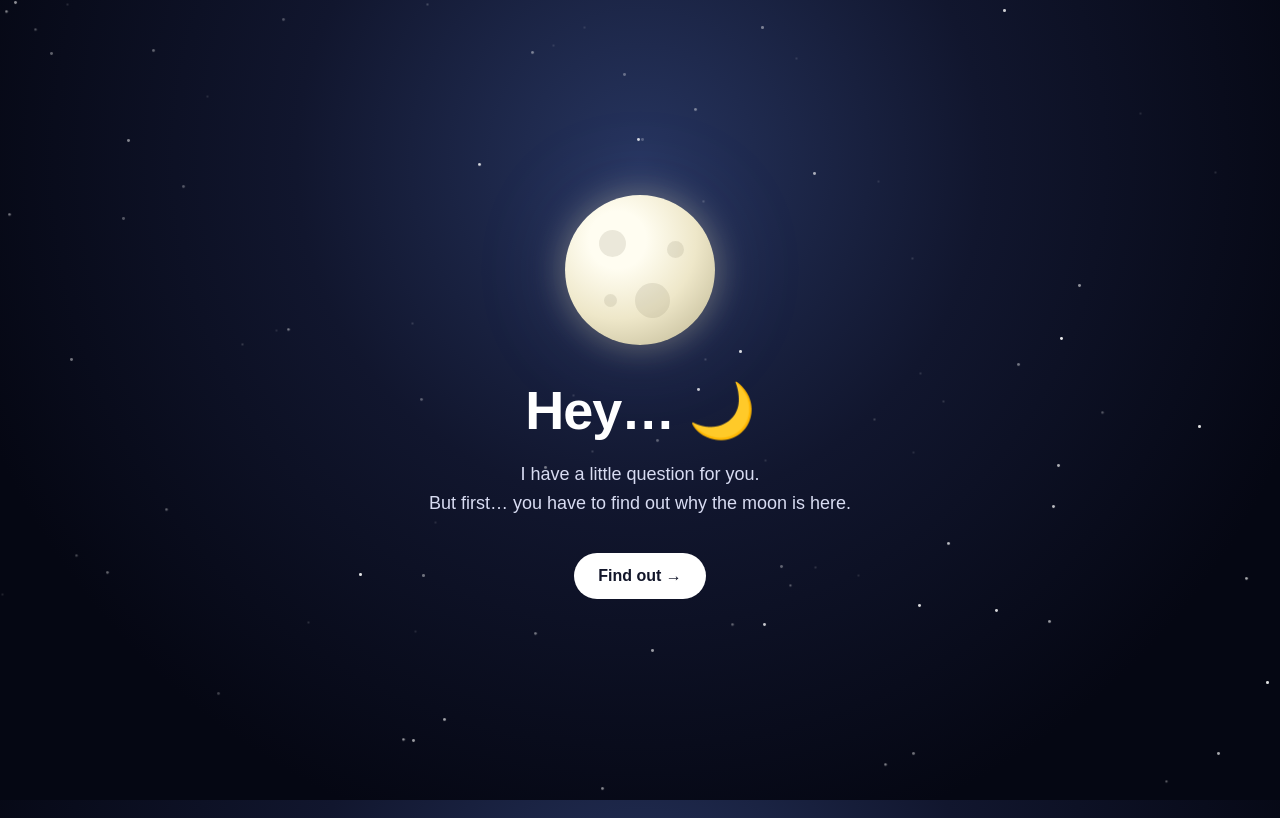
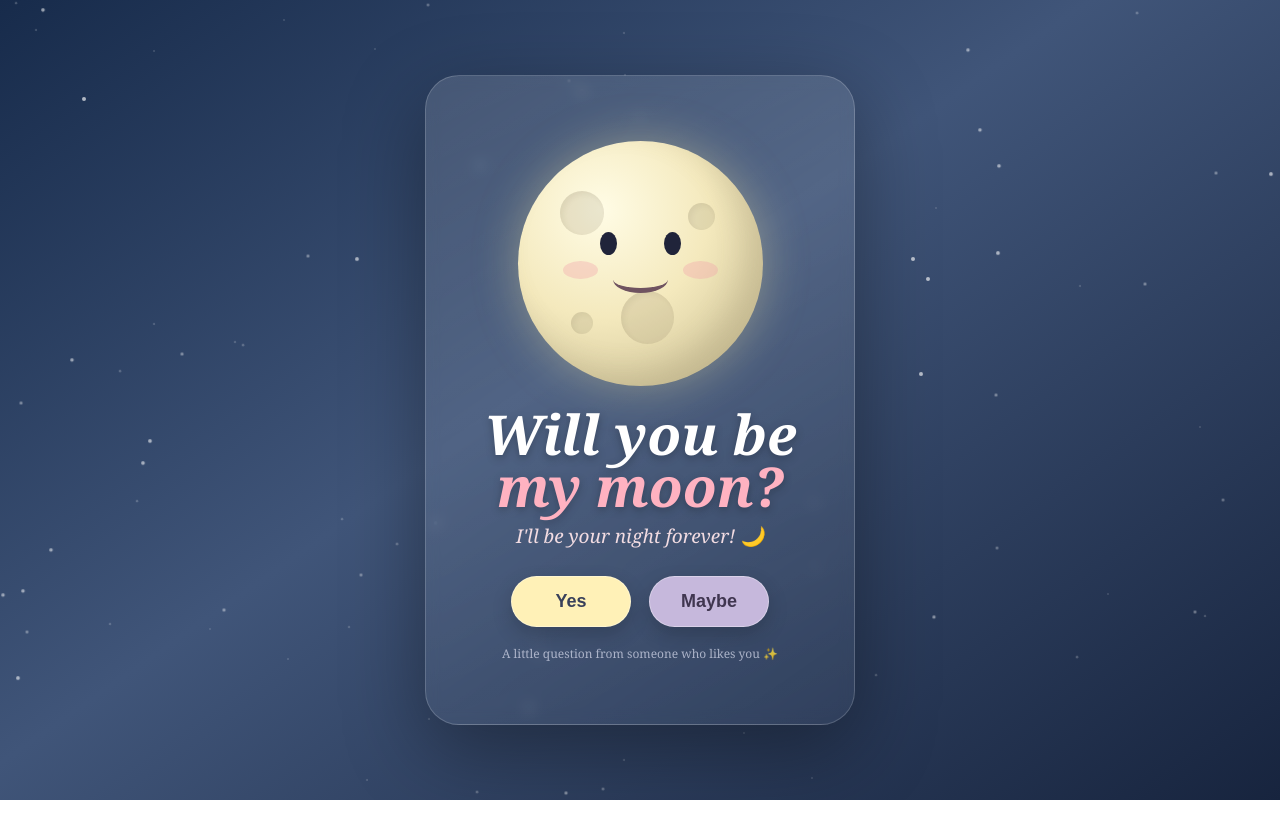
Before and after one commit to Akshad12/Moon_proposal, a plain HTML site: page index.html in a window 1280 px wide. Drawn offline with Linux system fonts and the light colour scheme.

Commit message:
Add files via upload

```diff
--- a/index.html
+++ b/index.html
@@ -2,117 +2,152 @@
 <html lang="en">
 <head>
 <meta charset="UTF-8">
-<meta name="viewport" content="width=device-width, initial-scale=1.0">
-<title>A Little Question 🌙</title>
+<meta name="viewport" content="width=device-width,initial-scale=1.0">
+<title>Will You Be My Moon? 🌙</title>
 <style>
 *{box-sizing:border-box}
-html,body{margin:0;min-height:100%;font-family:Arial,sans-serif;color:#fff;overflow:hidden}
+html,body{margin:0;width:100%;height:100%;overflow:hidden}
 body{
-  background:radial-gradient(circle at 50% 20%,#26345e 0,#11162e 38%,#050713 78%);
+  font-family:Georgia,"Trebuchet MS",sans-serif;
+  background:linear-gradient(145deg,#172b4b,#405579 45%,#17243e);
+  color:#fff;
 }
-#stars{position:fixed;inset:0;overflow:hidden;pointer-events:none}
-.star{
-  position:absolute;width:3px;height:3px;background:#fff;border-radius:50%;
-  opacity:.7;animation:twinkle 2.5s infinite ease-in-out;
+#stars{position:fixed;inset:0;overflow:hidden}
+.star{position:absolute;width:4px;height:4px;border-radius:50%;background:#fff;opacity:.65;animation:twinkle 2s ease-in-out infinite}
+@keyframes twinkle{50%{opacity:.15;transform:scale(.5)}}
+
+.wrap{height:100%;display:flex;align-items:center;justify-content:center;padding:18px}
+.card{
+  width:min(430px,94vw); min-height:650px; max-height:94vh;
+  padding:28px 22px 25px; text-align:center; position:relative;
+  border-radius:34px;
+  background:linear-gradient(160deg,rgba(255,255,255,.13),rgba(255,255,255,.04));
+  border:1px solid rgba(255,255,255,.18);
+  box-shadow:0 25px 80px rgba(0,0,0,.35);
+  backdrop-filter:blur(7px);
+  display:flex;flex-direction:column;align-items:center;justify-content:center;
 }
-@keyframes twinkle{50%{opacity:.15;transform:scale(.65)}}
-.screen{
-  position:absolute;inset:0;display:flex;align-items:center;justify-content:center;
-  padding:24px;opacity:0;pointer-events:none;transform:translateY(18px);
-  transition:opacity .7s ease,transform .7s ease;
+.moon{
+  width:245px;height:245px;border-radius:50%;position:relative;
+  margin-bottom:22px;
+  background:radial-gradient(circle at 34% 28%,#fffce5 0,#f4e9bd 45%,#c5b98e 100%);
+  box-shadow:inset -18px -15px 28px rgba(115,105,80,.18),0 0 45px rgba(255,240,170,.35);
+  transition:.55s cubic-bezier(.2,.8,.2,1);
 }
-.screen.active{opacity:1;pointer-events:auto;transform:translateY(0)}
-.card{text-align:center;max-width:560px;width:100%}
-.moon{
-  width:150px;height:150px;margin:0 auto 34px;border-radius:50%;
-  background:radial-gradient(circle at 35% 30%,#fffdf1 0 20%,#eee7c9 55%,#b9b18d 100%);
-  box-shadow:0 0 35px rgba(255,245,190,.35),0 0 100px rgba(130,150,255,.16);
-  position:relative;
+.crater{position:absolute;border-radius:50%;background:rgba(117,105,78,.15);box-shadow:inset 3px 3px 5px rgba(100,90,65,.08)}
+.c1{width:44px;height:44px;left:42px;top:50px}.c2{width:27px;height:27px;right:48px;top:62px}
+.c3{width:53px;height:53px;left:103px;bottom:42px}.c4{width:22px;height:22px;left:53px;bottom:52px}
+.eye{position:absolute;width:17px;height:23px;border-radius:50%;background:#20243a;top:91px;transition:.35s}
+.eye.left{left:82px}.eye.right{right:82px}
+.mouth{position:absolute;width:55px;height:27px;border-bottom:5px solid #6f5360;border-radius:0 0 50% 50%;left:95px;top:125px;transition:.35s}
+.blush{position:absolute;width:35px;height:18px;border-radius:50%;background:#ef9fa9;opacity:.35;top:120px;transition:.35s}
+.blush.left{left:45px}.blush.right{right:45px}
+
+.moon.happy{transform:scale(1.04);box-shadow:inset -18px -15px 28px rgba(115,105,80,.14),0 0 75px rgba(255,239,165,.65)}
+.moon.happy .eye{height:10px;top:99px;border-radius:50% 50% 0 0;background:transparent;border-top:5px solid #20243a}
+.moon.happy .mouth{height:42px;top:112px;border-bottom:0;border-top:0;background:#6f5360;border-radius:0 0 50px 50px}
+.moon.joy{animation:joy 1.1s ease-in-out infinite alternate}
+@keyframes joy{to{transform:scale(1.1) rotate(2deg);filter:brightness(1.08)}}
+.moon.joy .mouth{width:72px;height:50px;left:87px;background:#7d5160}
+.moon.joy:after{content:"✨";position:absolute;font-size:40px;right:-28px;top:5px;animation:spin 1.3s linear infinite}
+@keyframes spin{to{transform:rotate(360deg)}}
+
+h1{font-size:clamp(36px,10vw,55px);line-height:.95;margin:0 0 12px;font-style:italic;font-weight:700;text-shadow:0 3px 8px rgba(0,0,0,.25)}
+.pink{color:#ffb2c1}
+.sub{font-size:19px;color:#f2dce2;margin:0 0 26px;line-height:1.35;font-style:italic}
+.buttons{display:flex;gap:18px;justify-content:center}
+button{
+  min-width:120px;padding:14px 26px;border-radius:999px;border:1px solid rgba(255,255,255,.35);
+  font-size:18px;font-weight:bold;cursor:pointer;transition:.25s;
+  box-shadow:0 8px 20px rgba(0,0,0,.18)
 }
-.crater{position:absolute;border-radius:50%;background:rgba(130,125,100,.16)}
-.c1{width:27px;height:27px;left:34px;top:35px}.c2{width:17px;height:17px;right:31px;top:46px}
-.c3{width:35px;height:35px;left:70px;bottom:27px}.c4{width:13px;height:13px;left:39px;bottom:38px}
-h1{font-size:clamp(30px,7vw,54px);margin:0 0 18px;letter-spacing:-1px}
-p{font-size:18px;line-height:1.6;color:#d8dcf2;margin:0 auto 30px}
-.small{font-size:14px;color:#aeb5d5}
-button{
-  border:0;border-radius:999px;padding:14px 24px;margin:6px;font-size:16px;
-  cursor:pointer;background:#fff;color:#12162a;font-weight:700;
-  transition:transform .2s,box-shadow .2s;
-}
-button:hover{transform:translateY(-2px);box-shadow:0 8px 24px rgba(255,255,255,.18)}
-.secondary{background:rgba(255,255,255,.10);color:#fff;border:1px solid rgba(255,255,255,.18)}
-.heart{font-size:42px;margin-bottom:15px;animation:float 2.5s ease-in-out infinite}
-@keyframes float{50%{transform:translateY(-8px)}}
-.signature{margin-top:25px;font-size:14px;color:#9fa8cc}
+.yes{background:#fff1b7;color:#39405a}
+.maybe{background:#c6b8dc;color:#403650}
+button:hover{transform:translateY(-5px) scale(1.04)}
+.yes:hover{box-shadow:0 0 30px rgba(255,232,144,.7)}
+.hint{font-size:12px;color:#c8cde0;margin-top:18px;opacity:.8}
+#final{display:none}
+.final-text{font-size:22px;line-height:1.5;color:#ffe7ec}
+#confetti{position:fixed;inset:0;pointer-events:none}
+.conf{position:absolute;font-size:25px;animation:fall 2.2s linear forwards}
+@keyframes fall{from{transform:translateY(-50px) rotate(0);opacity:1}to{transform:translateY(105vh) rotate(500deg);opacity:0}}
+@media(max-height:720px){.card{min-height:0;padding:18px}.moon{width:190px;height:190px}.eye{top:70px}.eye.left{left:63px}.eye.right{right:63px}.mouth{left:67px;top:97px}.blush{top:94px}.blush.left{left:35px}.blush.right{right:35px}}
 </style>
 </head>
 <body>
-<div id="stars"></div>
+<div id="stars"></div><div id="confetti"></div>
 
-<section class="screen active" id="s1">
-  <div class="card">
-    <div class="moon"><i class="crater c1"></i><i class="crater c2"></i><i class="crater c3"></i><i class="crater c4"></i></div>
-    <h1>Hey… 🌙</h1>
-    <p>I have a little question for you.<br>But first… you have to find out why the moon is here.</p>
-    <button onclick="go(2)">Find out →</button>
+<div class="wrap">
+ <main class="card" id="main">
+  <div class="moon" id="moon">
+   <i class="crater c1"></i><i class="crater c2"></i><i class="crater c3"></i><i class="crater c4"></i>
+   <i class="eye left"></i><i class="eye right"></i>
+   <i class="blush left"></i><i class="blush right"></i><i class="mouth"></i>
   </div>
-</section>
 
-<section class="screen" id="s2">
-  <div class="card">
-    <div class="moon"><i class="crater c1"></i><i class="crater c2"></i><i class="crater c3"></i><i class="crater c4"></i></div>
-    <h1>Maybe I found the answer. 🌙</h1>
-    <p>Some nights, you look at the moon and suddenly think of one particular person.</p>
-    <button onclick="go(3)">Who? 👀</button>
-  </div>
-</section>
+  <section id="question">
+   <h1>Will you be<br><span class="pink">my moon?</span></h1>
+   <p class="sub">I'll be your night forever! 🌙</p>
+   <div class="buttons">
+    <button class="yes" id="yes">Yes</button>
+    <button class="maybe" id="maybe">Maybe</button>
+   </div>
+   <div class="hint">A little question from someone who likes you ✨</div>
+  </section>
 
-<section class="screen" id="s3">
-  <div class="card">
-    <div class="heart">🌙✨</div>
-    <h1>Maybe… you.</h1>
-    <p>So here's the question I've been wanting to ask:</p>
-    <h1 style="font-size:clamp(28px,6vw,44px)">Will you be my moon? 🌙</h1>
-    <p class="small">And I'll be your night, always cheering for your light.</p>
-    <button onclick="go(4)">Yes 🌙</button>
-    <button class="secondary" onclick="go(5)">Maybe… 👀</button>
-  </div>
-</section>
-
-<section class="screen" id="s4">
-  <div class="card">
-    <div class="heart">🌙💫</div>
-    <h1>Then it's a deal. ❤️</h1>
-    <p>The night just got a little brighter.</p>
-    <div class="signature">— from someone who really likes you 🌙</div>
-  </div>
-</section>
-
-<section class="screen" id="s5">
-  <div class="card">
-    <div class="heart">👀🌙</div>
-    <h1>I'll take that as a “maybe.” 😂</h1>
-    <p>No pressure. I just wanted you to know that you're pretty special to me.</p>
-    <div class="signature">— your moon admirer 🌙</div>
-  </div>
-</section>
+  <section id="final">
+   <h1>YAY! 🌙</h1>
+   <p class="final-text">Then I guess every night just became a little brighter. ✨<br><br>Thank you for being my moon. ❤️</p>
+  </section>
+ </main>
+</div>
 
 <script>
+// OPTIONAL: paste your Google Apps Script web-app URL here.
+// Example: const TRACKING_URL = "https://script.google.com/macros/s/XXXXXXXX/exec";
+const TRACKING_URL = "";
+
+function sendChoice(choice){
+  if(!TRACKING_URL) return;
+  const data = new URLSearchParams();
+  data.append("choice",choice);
+  data.append("time",new Date().toISOString());
+  // no personal information is sent
+  fetch(TRACKING_URL,{method:"POST",mode:"no-cors",body:data}).catch(()=>{});
+}
+
 const stars=document.getElementById("stars");
 for(let i=0;i<90;i++){
-  const s=document.createElement("span");
-  s.className="star";
-  s.style.left=Math.random()*100+"%";
-  s.style.top=Math.random()*100+"%";
-  s.style.animationDelay=(Math.random()*3)+"s";
-  s.style.opacity=(.25+Math.random()*.75);
-  stars.appendChild(s);
+ const s=document.createElement("span"); s.className="star";
+ s.style.left=Math.random()*100+"%"; s.style.top=Math.random()*100+"%";
+ s.style.animationDelay=Math.random()*3+"s"; stars.appendChild(s);
 }
-function go(n){
-  document.querySelectorAll(".screen").forEach(x=>x.classList.remove("active"));
-  document.getElementById("s"+n).classList.add("active");
-}
+const moon=document.getElementById("moon");
+const yes=document.getElementById("yes");
+const maybe=document.getElementById("maybe");
+
+yes.addEventListener("mouseenter",()=>moon.classList.add("happy"));
+yes.addEventListener("mouseleave",()=>moon.classList.remove("happy"));
+
+yes.addEventListener("click",()=>{
+ sendChoice("YES");
+ moon.classList.remove("happy"); moon.classList.add("joy");
+ document.getElementById("question").style.display="none";
+ document.getElementById("final").style.display="block";
+ for(let i=0;i<45;i++){
+   const c=document.createElement("span"); c.className="conf";
+   c.textContent=["✨","🌙","❤️","⭐","💫"][Math.floor(Math.random()*5)];
+   c.style.left=Math.random()*100+"%"; c.style.top="-30px";
+   c.style.animationDelay=Math.random()*.8+"s"; document.getElementById("confetti").appendChild(c);
+ }
+});
+
+maybe.addEventListener("click",()=>{
+ sendChoice("MAYBE");
+ moon.classList.add("happy");
+ maybe.textContent="Think about it 👀";
+ setTimeout(()=>maybe.textContent="Maybe",1400);
+});
 </script>
 </body>
 </html>
```
